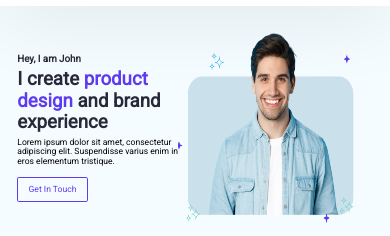
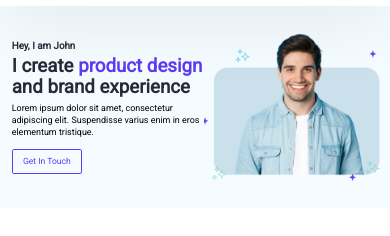
Before and after one commit to Svale09/Web-Programming, a plain HTML site: page LV1/index.html in a window 390 px wide. Shown: the part 53-289 px from the top of the page. Drawn offline with Linux system fonts and the light colour scheme.

Commit message:
Changed the smaller devices css style for the introduction part

```diff
--- a/LV1/style.css
+++ b/LV1/style.css
@@ -524,8 +524,8 @@ footer{
         line-height: 3.09vw;
     }
     p{
-        font-size: 2.2vw;
-        line-height: 2.4vw;
+        font-size: 2.3vw;
+        line-height: 3vw;
     }
     .navbar{
         display: flex;
@@ -554,4 +554,23 @@ footer{
         border-radius: 0.465vw;
         padding: 1.622vw 2.625vw;
     }
+
+    .introduction{
+        justify-content: space-between;
+        align-items: center;
+        padding: 7vw 0vw;
+    }
+
+    #intro-pic{
+        width: 47.760vw;
+        height: auto;
+        margin: 0vw;
+    }
+
+    #intro-body {
+        margin: 0vw;
+        padding: 0vw;
+        height: fit-content;
+        margin-left: 3vw;
+    }
 }
```
